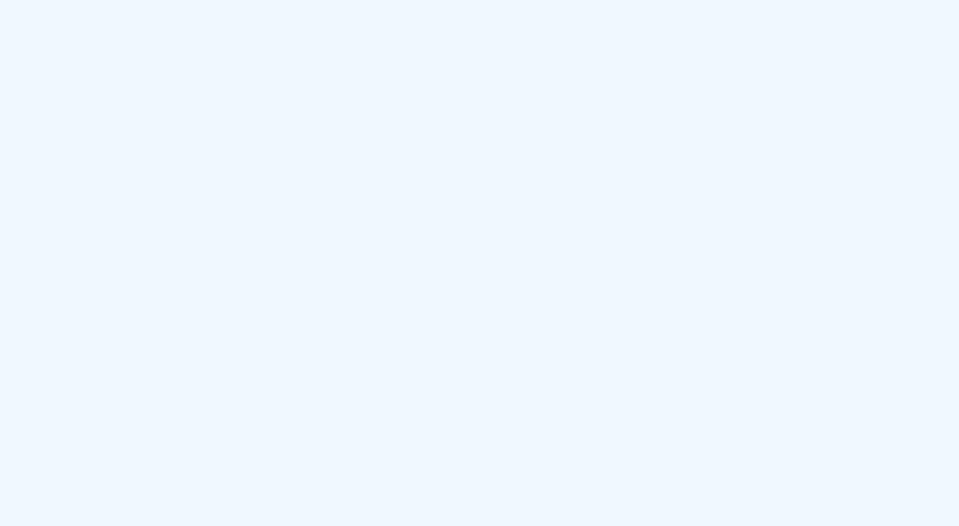
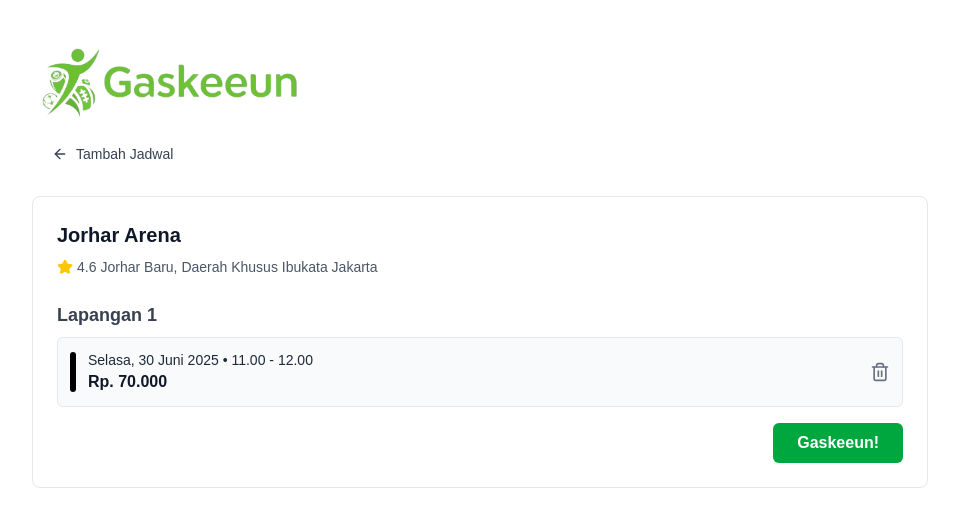
Before and after one commit to Kriiif/GaskeeunProject, a React (Vite) app in the folder frontend/: page /checkout in a window 1280 px wide. Before the commit this address had no page. Shown: the top 526 px of the page, without its empty margins (160-1119 px from the left). Built offline with nearby package versions, Linux system fonts and the light colour scheme.

Commit message:
feat: add CheckoutPage component and update routing

```diff
--- a/frontend/package.json
+++ b/frontend/package.json
@@ -36,6 +36,7 @@
     "react": "^19.1.0",
     "react-day-picker": "^9.7.0",
     "react-dom": "^19.1.0",
+    "react-icons": "^5.5.0",
     "react-router-dom": "^7.6.2",
     "tailwind-merge": "^3.3.1",
     "tailwindcss": "^4.1.10"
--- /dev/null
+++ b/frontend/src/pages/checkout/checkout.jsx
@@ -0,0 +1,66 @@
+import React from 'react';
+import { ArrowLeft, Star, Trash2 } from 'lucide-react';
+
+const CheckoutPage = () => {
+  return (
+    <div className="min-h-screen bg-white p-6">
+      {/* Main Content Card */}
+      <div className="max-w-4xl mx-auto">
+        {/* Header with Logo and Navigation positioned above card */}
+        <div className="mb-6 ml-2">
+          {/* Logo */}
+          <header className="mb-4">
+            <div className="flex items-center mt-4">
+              <img src="/logos/mukaijo.png" alt="Logo" className="max-h-20"/>
+            </div>
+          </header>
+
+          {/* Navigation */}
+          <nav>
+            <button className="flex items-center text-gray-700 hover:text-blue-500 px-3 py-2 rounded-md">
+              <ArrowLeft className="w-4 h-4 mr-2" />
+              <span className="text-sm font-medium">Tambah Jadwal</span>
+            </button>
+          </nav>
+        </div>
+        <div className="border border-gray-200 rounded-lg p-6">
+          {/* Arena Header */}
+          <div className="mb-6">
+            <h2 className="text-xl font-semibold text-gray-900 mb-2">Jorhar Arena</h2>
+            <div className="flex items-center text-sm text-gray-600">
+              <Star className="w-4 h-4 text-yellow-400 mr-1 fill-current" />
+              <span className="mr-1">4.6</span>
+              <span>Jorhar Baru, Daerah Khusus Ibukata Jakarta</span>
+            </div>
+          </div>
+
+          {/* Court Booking */}
+          <div className="mb-4">
+            <h3 className="text-lg font-semibold mb-2">Lapangan 1</h3>
+            <div className="flex items-center justify-between bg-gray-50 p-3 rounded-md border border-gray-200">
+              <div className="flex items-center">
+                <div className="w-1.5 h-10 bg-black rounded-sm mr-3"></div> {/* Black vertical line */}
+                <div>
+                  <p className="text-sm text-gray-800">Selasa, 30 Juni 2025 • 11.00 - 12.00</p>
+                  <p className="font-bold text-gray-900">Rp. 70.000</p>
+                </div>
+              </div>
+              <button className="text-gray-500 hover:text-red-600 transition-colors">
+                <Trash2 size={20} />
+              </button>
+            </div>
+          </div>
+
+          {/* Action Button */}
+          <div className="flex justify-end">
+            <button className="bg-green-600 hover:bg-green-700 text-white font-bold py-2 px-6 rounded-md transition-colors">
+              Gaskeeun!
+            </button>
+          </div>
+        </div>
+      </div>
+    </div>
+  );
+};
+
+export default CheckoutPage;
--- a/frontend/src/router/app-router.jsx
+++ b/frontend/src/router/app-router.jsx
@@ -10,6 +10,7 @@
 import DashboardOrder from '../pages/dashboard/owner/dashboard-order'
 import Verification from '../pages/auth/verif'
 import PartnershipPage from '../pages/product/partnership-guest'
+import CheckoutPage from '../pages/checkout/checkout'
 
 export default function AppRouter() {
     return (
@@ -25,6 +26,7 @@
                 {/* route halaman untuk user */}
                 <Route path="/dashboard-user" element={<SewaLapanganDashboard1 />} />
                 <Route path="/partnership-user" element={<PartnershipPageUser />} />
+                <Route path="/checkout" element={<CheckoutPage />} />
 
                 {/* route halaman untuk pemilik venue */}
                 <Route path="/dashboard-kelolavenue" element={<KelolaLapanganDashboard />} />
```
Also changed, not shown: 1 other file (tests, documents, lock files or other folders).
